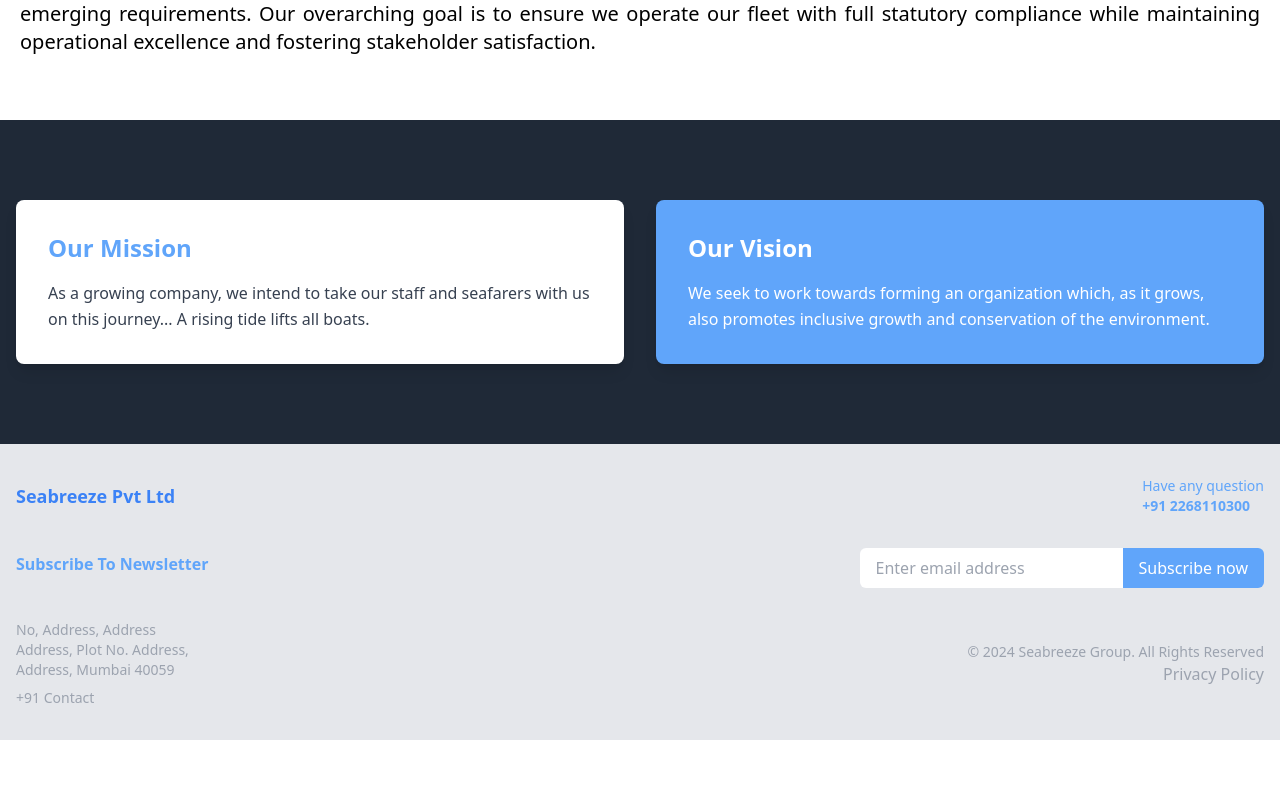
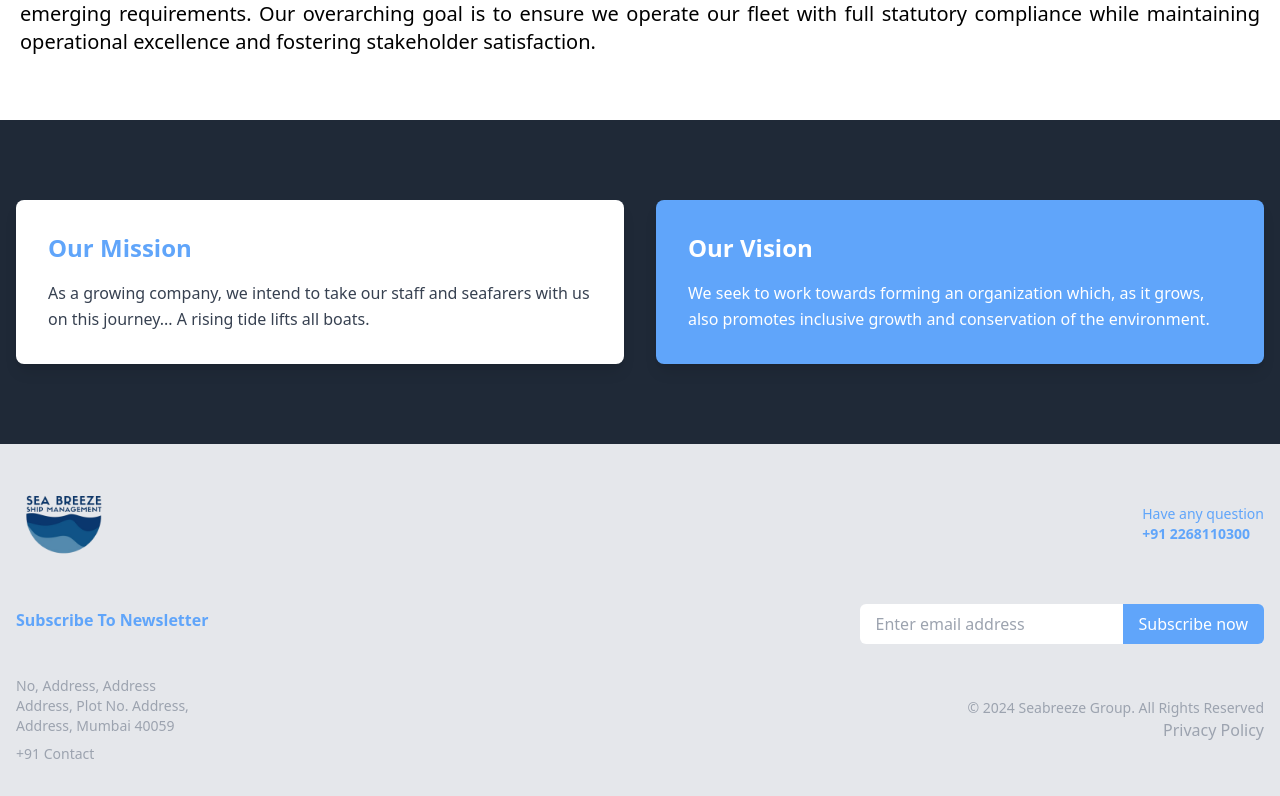
Before and after one commit to raamizz/seabreeze, a React (Create React App) app: page / in a window 1280 px wide. Shown: the part 684-1480 px from the top of the page. Before the commit the page ends 1424 px from the top, so only its background shows below. Built offline with nearby package versions, Linux system fonts and the light colour scheme.

Commit message:
Updated the landing banner

```diff
--- a/src/components/footer/Footer.jsx
+++ b/src/components/footer/Footer.jsx
@@ -7,9 +7,7 @@ const Footer = () => {
         <div className="flex flex-wrap justify-between items-center">
           <div className="flex justify-between items-center w-full">
             <div className="w-full md:w-auto text-blue-500">
-              <a href="/" className=" font-bold text-lg">
-                Seabreeze Pvt Ltd
-              </a>
+             <img src="/Images/SB_Logo.png" className="h-24 w-24" alt="" />
             </div>
             <div className="w-full md:w-auto text-blue-400 text-sm md:mt-0">
               <p>Have any question</p>
--- a/src/components/landing/Banner.jsx
+++ b/src/components/landing/Banner.jsx
@@ -1,23 +1,3 @@
-// import React from 'react'
-
-// const Banner = () => {
-//   return (
-//     <>
-//       <div>
-//         <img
-//           src="/Images/Ship2.png"
-//           className="h-[400px] w-full  object-cover"
-//           alt=""
-//         />
-//       </div>
-//     </>
-//   );
-// }
-
-// export default Banner
-
-
-
 import React from "react";
 
 const Banner = () => {
@@ -25,7 +5,7 @@ const Banner = () => {
     <div className="relative">
       <img
         src="/Images/Ship2.png"
-        className="h-[400px] w-full object-cover shadow-transparent  shadow-2xl"
+        className="h-[400px] w-full object-cover  shadow-2xl"
         alt=""
       />
       <div className="absolute inset-0 flex items-center justify-center">
```
